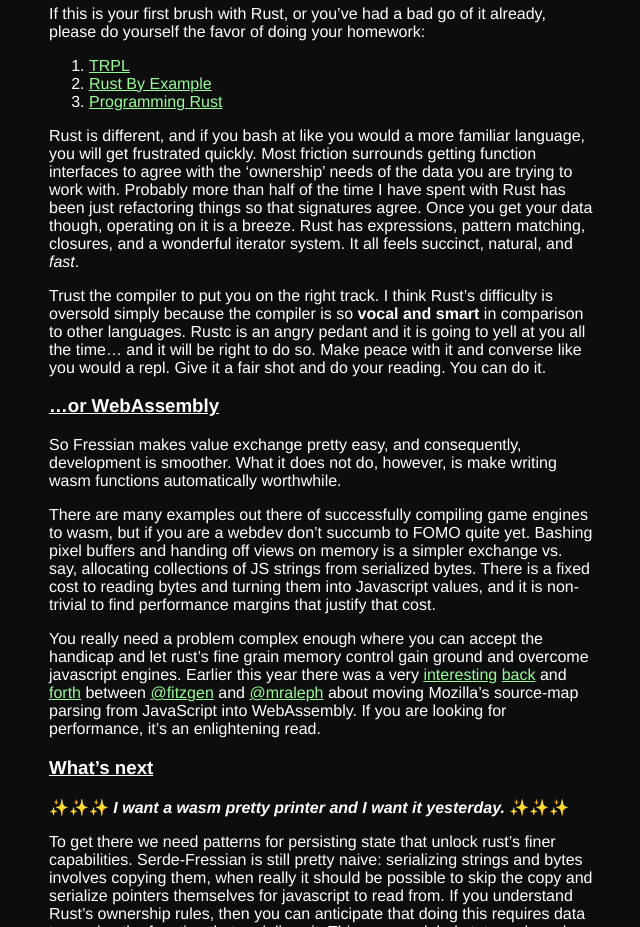
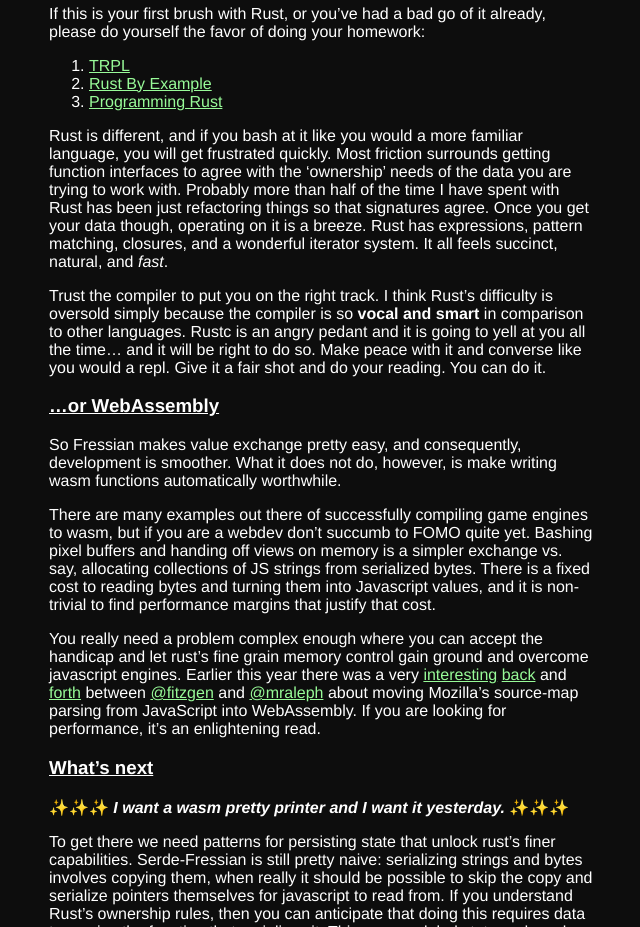
Before and after one commit to pkpkpk/pkpkpk.github.io, a plain HTML site: page wasm⥪fressian⥭cljs.html in a window 1280 px wide. Shown: the part 3220-4147 px from the top of the page, without its empty margins (319-959 px from the left). Drawn offline with Linux system fonts and the light colour scheme.

Commit message:
Update wasm⥪fressian⥭cljs.html

```diff
--- a/wasm⥪fressian⥭cljs.html
+++ b/wasm⥪fressian⥭cljs.html
@@ -119,7 +119,7 @@
   <li><a href="https://www.amazon.com/Programming-Rust-Fast-Systems-Development/dp/1491927283">Programming Rust</a></li>
 </ol>
 
-<p>Rust is different, and if you bash at like you would a more familiar language, you will get frustrated quickly. Most friction surrounds getting function interfaces to agree with the ‘ownership’ needs of the data you are trying to work with. Probably more than half of the time I have spent with Rust has been just refactoring things so that signatures agree. Once you get your data though, operating on it is a breeze. Rust has expressions, pattern matching, closures, and a wonderful iterator system. It all feels succinct, natural, and <em>fast</em>.</p>
+<p>Rust is different, and if you bash at it like you would a more familiar language, you will get frustrated quickly. Most friction surrounds getting function interfaces to agree with the ‘ownership’ needs of the data you are trying to work with. Probably more than half of the time I have spent with Rust has been just refactoring things so that signatures agree. Once you get your data though, operating on it is a breeze. Rust has expressions, pattern matching, closures, and a wonderful iterator system. It all feels succinct, natural, and <em>fast</em>.</p>
 
 <p>Trust the compiler to put you on the right track. I think Rust’s difficulty is oversold simply because the compiler is so <strong>vocal and smart</strong> in comparison to other languages. Rustc is an angry pedant and it is going to yell at you all the time… and it will be right to do so. Make peace with it and converse like you would a repl. Give it a fair shot and do your reading. You can do it.</p>
 
```
